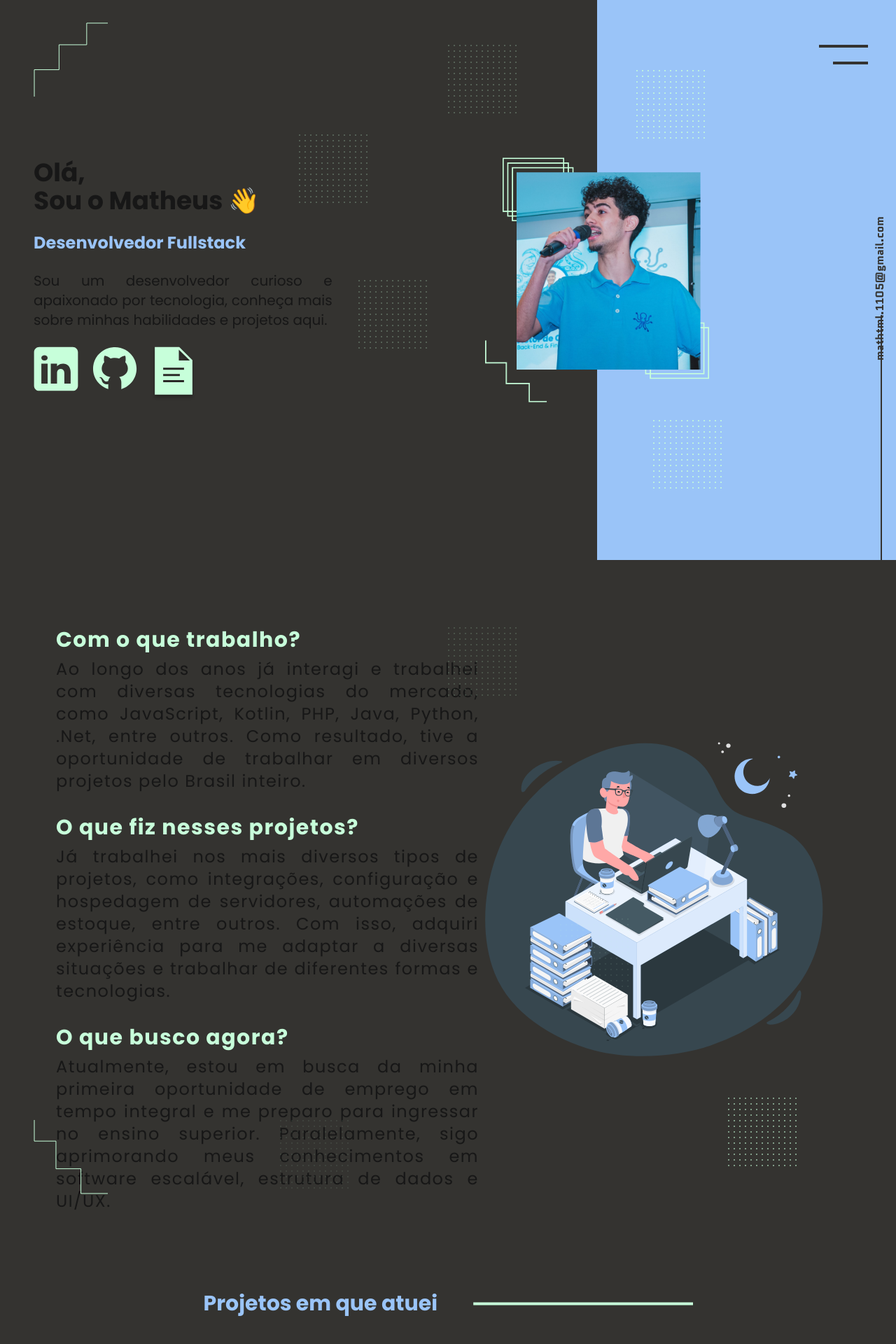
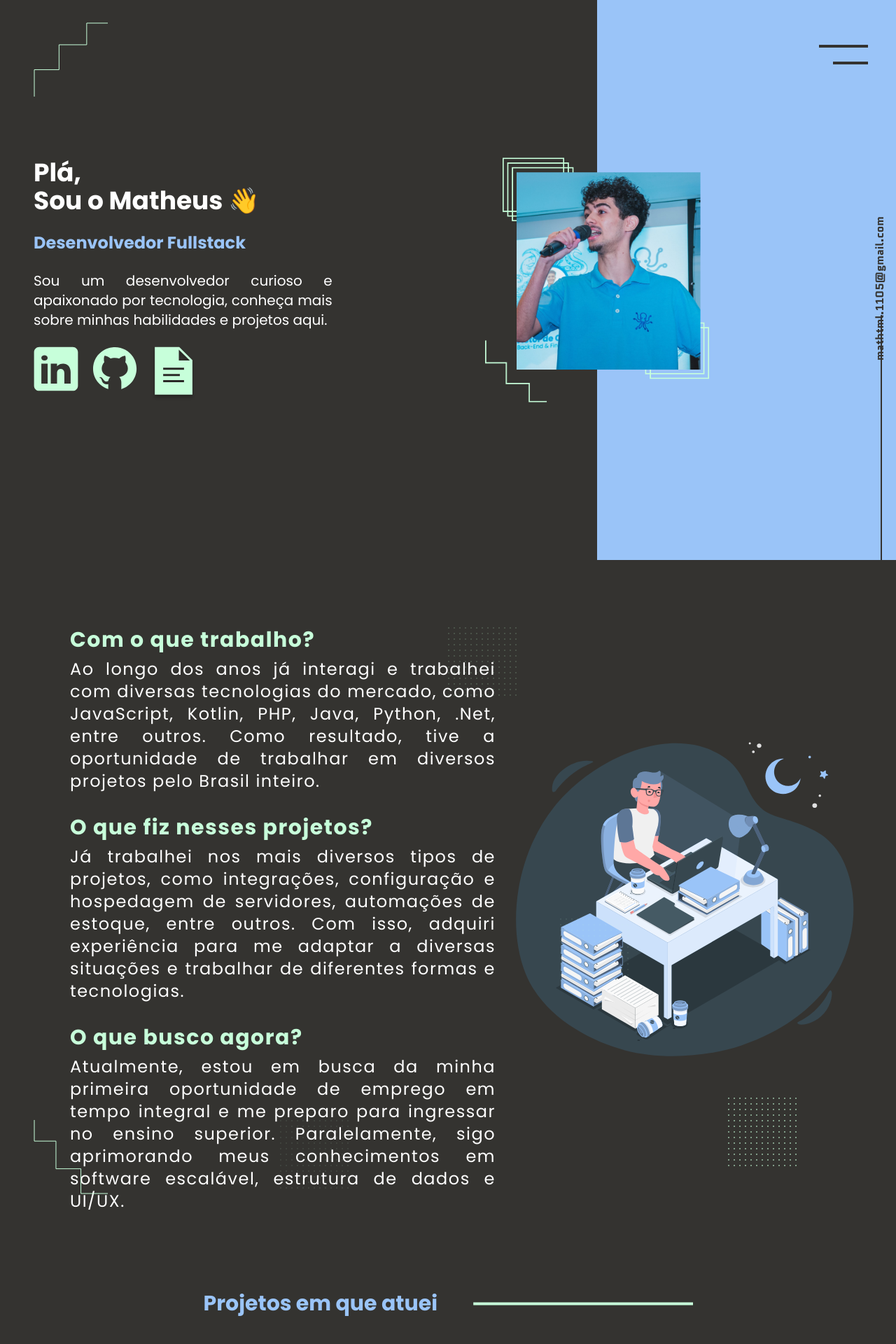
Before and after one commit to fatekkl/Portfolio-Next, a Next.js app: page / in a window 1280 px wide. Shown: the top 1920 px of the page at 70% size. Built offline with nearby package versions, Linux system fonts and the light colour scheme.

Commit message:
turn principal + journey in semantic html

```diff
--- a/src/app/Components/Journey/index.tsx
+++ b/src/app/Components/Journey/index.tsx
@@ -5,12 +5,12 @@ import Stair from "../Stair";
 export default function Journey() {
     return (
         <>
-            <div className="absolute z-10 ml-4 md:ml-12 mt-[50rem] -rotate-90 max-sm:hidden">
+            <aside className="absolute z-10 ml-4 md:ml-12 mt-[50rem] -rotate-90 max-sm:hidden">
                 <Stair />
-            </div>
+            </aside>
 
-            <section className="flex flex-col md:flex-row justify-evenly min-h-screen relative bg-jet p-8">
-                {/* Elementos decorativos que podem ficar ocultos em telas muito pequenas */}
+            <main className="flex flex-col md:flex-row justify-evenly min-h-screen relative bg-jet p-8">
+                {/* Elementos decorativos */}
                 <div className="hidden md:block absolute left-2/4 top-[6rem] opacity-20">
                     <DotSquare />
                 </div>
@@ -24,22 +24,30 @@ export default function Journey() {
                     <DotSquare />
                 </div>
 
-                <div className="md:ml-12 mt-16 max-sm:w-full md:w-1/2 flex flex-col gap-8 tracking-[0.094rem] max-sm:hidden">
-                    <div className="flex flex-col gap-2 max-sm:w-10/12">
+                <article className="md:ml-12 mt-16 max-sm:w-full md:w-1/2 flex flex-col gap-8 tracking-[0.094rem] max-sm:hidden">
+                    <section className="flex flex-col gap-2 max-sm:w-10/12">
                         <h1 className="text-tea text-3xl font-bold">Com o que trabalho?</h1>
-                        <p className="font-normal max-sm:text-center md:text-justify max-sm:text-xl md:text-2xl h-auto">Ao longo dos anos já interagi e trabalhei com diversas tecnologias do mercado, como JavaScript, Kotlin, PHP, Java, Python, .Net, entre outros. Como resultado, tive a oportunidade de trabalhar em diversos projetos pelo Brasil inteiro.</p>
-                    </div>
-                    <div className="flex flex-col gap-2">
+                        <p className="font-normal text-white max-sm:text-center md:text-justify max-sm:text-xl md:text-2xl h-auto">
+                            Ao longo dos anos já interagi e trabalhei com diversas tecnologias do mercado, como JavaScript, Kotlin, PHP, Java, Python, .Net, entre outros. Como resultado, tive a oportunidade de trabalhar em diversos projetos pelo Brasil inteiro.
+                        </p>
+                    </section>
+                    <section className="flex flex-col gap-2">
                         <h2 className="text-tea text-3xl font-bold">O que fiz nesses projetos?</h2>
-                        <p className="font-normal max-sm:text-center md:text-justify max-sm:text-xl md:text-2xl max-w-full h-auto">Já trabalhei nos mais diversos tipos de projetos, como integrações, configuração e hospedagem de servidores, automações de estoque, entre outros. Com isso, adquiri experiência para me adaptar a diversas situações e trabalhar de diferentes formas e tecnologias.</p>
-                    </div>
-                    <div className="flex flex-col gap-2">
+                        <p className="font-normal text-white max-sm:text-center md:text-justify max-sm:text-xl md:text-2xl max-w-full h-auto">
+                            Já trabalhei nos mais diversos tipos de projetos, como integrações, configuração e hospedagem de servidores, automações de estoque, entre outros. Com isso, adquiri experiência para me adaptar a diversas situações e trabalhar de diferentes formas e tecnologias.
+                        </p>
+                    </section>
+                    <section className="flex flex-col gap-2">
                         <h2 className="text-tea text-3xl font-bold">O que busco agora?</h2>
-                        <p className="font-normal max-sm:text-center md:text-justify max-sm:text-xl md:text-2xl max-w-70 h-auto">Atualmente, estou em busca da minha primeira oportunidade de emprego em tempo integral e me preparo para ingressar no ensino superior. Paralelamente, sigo aprimorando meus conhecimentos em software escalável, estrutura de dados e UI/UX.</p>
-                    </div>
-                </div>
-                <img src="../../../assets/Storyset.svg" className="mr-16 max-w-full h-auto max-sm:hidden" alt="Ilustração de jornada profissional" />
-            </section>
+                        <p className="font-normal text-white max-sm:text-center md:text-justify max-sm:text-xl md:text-2xl max-w-70 h-auto">
+                            Atualmente, estou em busca da minha primeira oportunidade de emprego em tempo integral e me preparo para ingressar no ensino superior. Paralelamente, sigo aprimorando meus conhecimentos em software escalável, estrutura de dados e UI/UX.
+                        </p>
+                    </section>
+                </article>
+                <figure className="self-center max-w-full h-auto max-sm:hidden">
+                    <img src="../../../assets/Storyset.svg" alt="Ilustração de jornada profissional" />
+                </figure>
+            </main>
         </>
     );
 }
--- a/src/app/Components/Principal/index.tsx
+++ b/src/app/Components/Principal/index.tsx
@@ -6,112 +6,60 @@ import Stair from "../Stair";
 import Link from "next/link";
 
 export default function Principal() {
-
   function copy(event: React.MouseEvent<HTMLDivElement>, color_class: string) {
     const target = event.currentTarget;
-
-    // Copia o texto para a área de transferência
     navigator.clipboard.writeText(target.innerText);
-
-    // Muda a cor do texto imediatamente
-    target.classList.remove("text-jet")
-    target.classList.add(color_class);
-
-    setTimeout(() => { target.classList.remove(color_class); target.classList.add("text-jet") }, 700)
-
+    target.classList.replace("text-jet", color_class);
+    setTimeout(() => target.classList.replace(color_class, "text-jet"), 700);
   }
 
+  return (
+    <main id="principal" className="flex">
+      {/* seção de apresentação */}
+      <section className="w-screen md:w-2/3 lg:w-2/3 h-auto bg-jet relative">
+        <header className="absolute ml-4 lg:ml-12 mt-8 max-sm:hidden">
+          <Stair />
+        </header>
 
-  return (
-    <div id="principal" className="flex">
-      {/* Seção Jet */}
-      <section className="w-screen md:w-2/3 lg:w-2/3 h-auto  bg-jet relative">
-        {/* Conteúdo da Seção Jet */}
-        <div className="max-sm:hidden absolute left-2/4 opacity-30 top-48">
-          <DotSquare />
-        </div>
-        <div className="hidden md:block absolute left-[60%] opacity-30 top-2/4">
-          <DotSquare />
-        </div>
-        <div className="hidden md:block absolute left-3/4 top-[50rem] md:top-[4rem] opacity-30">
-          <DotSquare />
-        </div>
-
-        {/* Ajuste de margens para telas menores e absolutas em telas maiores */}
-        <div className="absolute ml-4 lg:ml-12 mt-8 max-sm:hidden">
-          <Stair />
-        </div>
-
-        <div className="w-full h-full flex flex-col justify-center gap-6 max-sm:items-center max-sm:justify-center">
-          <h1 className="font-bold ml-12  text-xl lg:text-4xl leading-normal max-sm:text-center">
-            Olá,
+        <article className="w-full h-full flex flex-col justify-center gap-6 max-sm:items-center max-sm:justify-center">
+          <h1 className="font-bold text-white ml-12 text text-xl lg:text-4xl leading-normal max-sm:text-center">
+            Plá,
             <br />
             Sou o Matheus 👋
           </h1>
-          <h2 className="font-bold ml-12  text-2xl text-jordy max-sm:text-center">
+          <h2 className="font-bold ml-12 text-2xl text-jordy max-sm:text-center">
             Desenvolvedor Fullstack
           </h2>
-          <p className="lg:w-2/4 ml-12  md:w-2/4 text-xl text-justify max-sm:w-8/12 max-sm:text-center">
-            Sou um desenvolvedor curioso e apaixonado por tecnologia,
-            conheça mais sobre minhas habilidades e projetos aqui.
+          <p className="lg:w-2/4 ml-12 md:w-2/4 text-xl text-white text-justify max-sm:w-8/12 max-sm:text-center">
+            Sou um desenvolvedor curioso e apaixonado por tecnologia, conheça mais sobre minhas habilidades e projetos aqui.
           </p>
-          <div className=" ml-12 flex gap-5">
-            <Link href={"https://www.linkedin.com/in/matheusolvcosta/"} target="_blank" rel="noopener noreferrer" className="hover:scale-125 transition-transform duration-300">
-              <img
-                className="w-10 lg:w-16"
-                src="../../../assets/Linkedin.svg"
-                alt="Linkedin"
-              />
+          <nav className="ml-12 flex gap-5" aria-label="links sociais">
+            <Link href="https://www.linkedin.com/in/matheusolvcosta/" target="_blank" rel="noopener noreferrer" className="hover:scale-125 transition-transform duration-300">
+              <img className="w-10 lg:w-16" src="../../../assets/Linkedin.svg" alt="linkedin" />
             </Link>
-            <Link href={"https://github.com/fatekkl"} target="_blank" rel="noopener noreferrer" className="hover:scale-125 transition-transform duration-300">
-              <img
-                className="w-10 lg:w-16"
-                src="../../../assets/Github.svg"
-                alt="Github"
-              />
+            <Link href="https://github.com/fatekkl" target="_blank" rel="noopener noreferrer" className="hover:scale-125 transition-transform duration-300">
+              <img className="w-10 lg:w-16" src="../../../assets/Github.svg" alt="github" />
             </Link>
-            <a href="../../../MatheusCurriculo.pdf" download={"MatheusCurriculo.pdf"} className="hover:scale-125 transition-transform duration-300">
-              <img
-                className="w-10 lg:w-16"
-                src="../../../assets/Document.svg"
-                alt="Document"
-              />
+            <a href="../../../MatheusCurriculo.pdf" download className="hover:scale-125 transition-transform duration-300">
+              <img className="w-10 lg:w-16" src="../../../assets/Document.svg" alt="currículo" />
             </a>
-          </div>
-        </div>
-
-
-
+          </nav>
+        </article>
       </section>
 
-      {/* Imagem Centralizada (oculta em telas muito pequenas) */}
-      <img
-        className="absolute top-1/2 md:left-3/4 lg:left-2/3 transform -translate-y-1/2 -translate-x-1/2 z-40 max-sm:hidden md:w-[20rem]"
-        src="../../../assets/Eu.png"
-        alt="Eu"
-      />
+      <figure className="absolute top-1/2 md:left-3/4 lg:left-2/3 transform -translate-y-1/2 -translate-x-1/2 z-40 max-sm:hidden md:w-[20rem]">
+        <img src="../../../assets/Eu.png" alt="foto de matheus" />
+      </figure>
 
-      {/* Seção Jordy */}
-      <section className="bg-jordy max-sm:w-1/6 md:w-1/3 lg:w-1/3 flex flex-col h-screen justify-end">
-        {/* Elementos decorativos (ocultos em telas pequenas) */}
-        <div className="max-sm:hidden absolute bottom-3/4 ml-14">
-          <DotSquare />
-        </div>
-        <div className="max-sm:hidden md:hidden absolute bottom-2/4 ml-36 left-3/4">
-          <DotSquare />
-        </div>
-        <div className="max-sm:hidden absolute top-3/4 ml-20">
-          <DotSquare />
-        </div>
-
-        <div className="w-full justify-end hidden lg:flex">
+      {/* seção lateral */}
+      <aside className="bg-jordy max-sm:w-1/6 md:w-1/3 lg:w-1/3 flex flex-col h-screen justify-end">
+        <footer className="w-full justify-end hidden lg:flex">
           <Line />
-        </div>
-        <div onClick={(event) => copy(event, "text-tea")} className="text-jet font-quantico font-bold absolute top-1/2 -rotate-90 -right-20 hover: cursor-pointer transition-all duration-500 ease-in-out ">
+        </footer>
+        <div onClick={(event) => copy(event, "text-tea")} className="text-jet font-quantico font-bold absolute top-1/2 -rotate-90 -right-20 cursor-pointer transition-all duration-500 ease-in-out">
           mathtml.1105@gmail.com
         </div>
-
-      </section>
-    </div>
+      </aside>
+    </main>
   );
 }
--- a/src/app/Components/ProjectDescription/index.tsx
+++ b/src/app/Components/ProjectDescription/index.tsx
@@ -10,7 +10,7 @@ export default function ProjectDescription({ description }: ProjectDescriptionPr
         <div className="flex gap-4 align-baseline items-baseline">
             <MiniSquare/>
             <div className="flex w-[30rem]">
-                <p className="font-semibold text-[1rem]">{description}</p>
+                <p className="font-semibold text-[1rem] text-white">{description}</p>
             </div>
         </div>
 
```
